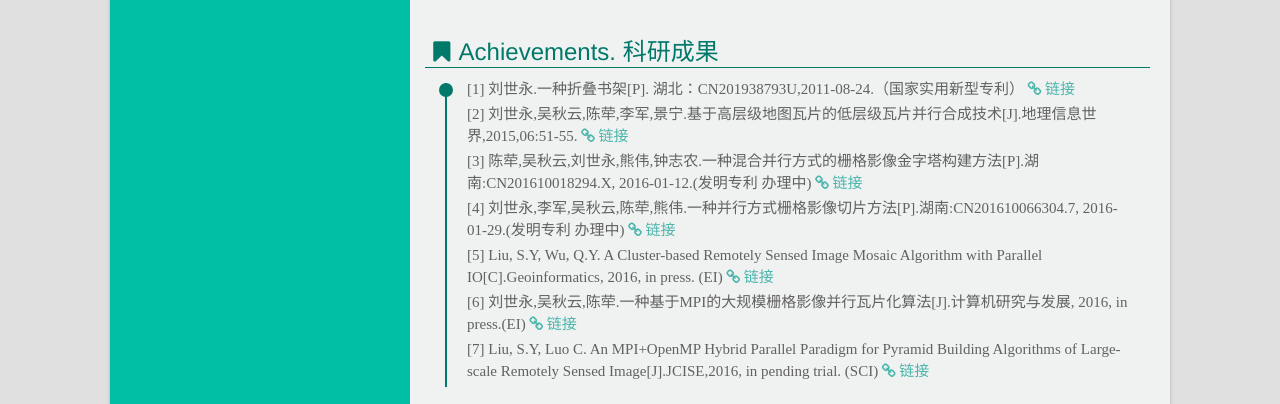
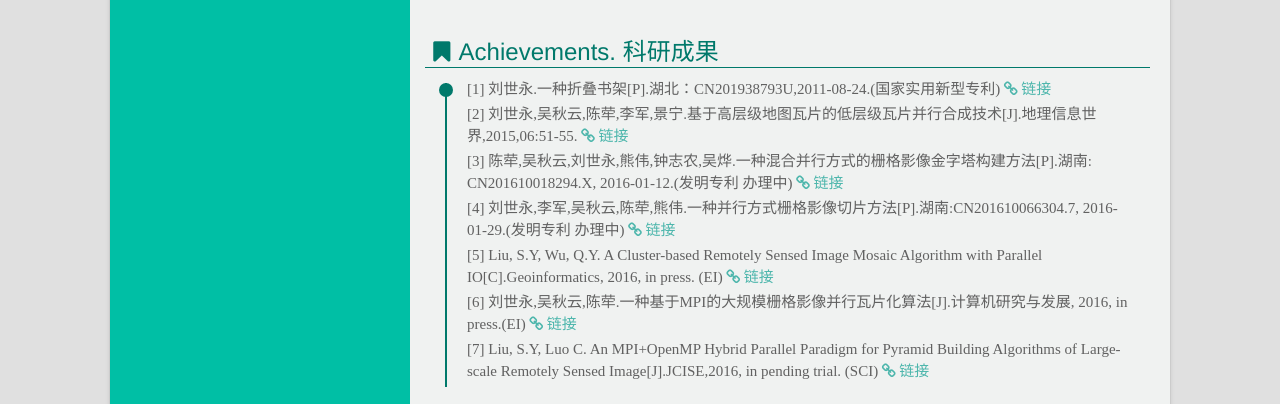
Before and after one commit to lsycool/lsycool.github.com-resume, a website: page index.html in a window 1280 px wide. Shown: the part 5044-5448 px from the top of the page. Drawn offline with Linux system fonts and the light colour scheme.

Commit message:
Signed-off-by: cool liu <cool liu>

```diff
--- a/index.html
+++ b/index.html
@@ -386,9 +386,9 @@
                         <li>
 							<font face="楷体" size="1px"  color="#004d40">
 								<div class="circle"></div>
-								<p>[1] 刘世永.一种折叠书架[P]. 湖北：CN201938793U,2011-08-24.（国家实用新型专利）<a href="artical/实用新型专利.jpg" target="_blank"><i class="icon-link"></i>链接</a></p>
+								<p>[1] 刘世永.一种折叠书架[P].湖北：CN201938793U,2011-08-24.(国家实用新型专利)<a href="artical/实用新型专利.jpg" target="_blank"><i class="icon-link"></i>链接</a></p>
 								<p>[2] 刘世永,吴秋云,陈荦,李军,景宁.基于高层级地图瓦片的低层级瓦片并行合成技术[J].地理信息世界,2015,06:51-55.<a href="artical/基于高层级地图瓦片的低层级瓦片并行合成技术.pdf" target="_blank"><i class="icon-link"></i>链接</a></p>
-								<p>[3] 陈荦,吴秋云,刘世永,熊伟,钟志农.一种混合并行方式的栅格影像金字塔构建方法[P].湖南:CN201610018294.X, 2016-01-12.(发明专利 办理中)<a href="http://so.baiten.cn/detail/patentdetail/63/CN201610018294.X/0" target="_blank"><i class="icon-link"></i>链接</a></p>
+								<p>[3] 陈荦,吴秋云,刘世永,熊伟,钟志农,吴烨.一种混合并行方式的栅格影像金字塔构建方法[P].湖南: CN201610018294.X, 2016-01-12.(发明专利 办理中)<a href="http://so.baiten.cn/detail/patentdetail/63/CN201610018294.X/0" target="_blank"><i class="icon-link"></i>链接</a></p>
 								<p>[4] 刘世永,李军,吴秋云,陈荦,熊伟.一种并行方式栅格影像切片方法[P].湖南:CN201610066304.7, 2016-01-29.(发明专利 办理中)<a href="artical/000001.jpg" target="_blank"><i class="icon-link"></i>链接</a></p>
 								<p>[5] Liu, S.Y, Wu, Q.Y. A Cluster-based Remotely Sensed Image Mosaic Algorithm with Parallel IO[C].Geoinformatics, 2016, in press. (EI)<a href="artical/mosaic.pdf" target="_blank"><i class="icon-link"></i>链接</a></p>
 								<p>[6] 刘世永,吴秋云,陈荦.一种基于MPI的大规模栅格影像并行瓦片化算法[J].计算机研究与发展, 2016, in press.(EI)<a href="" target="_blank"><i class="icon-link"></i>链接</a></p>
```
